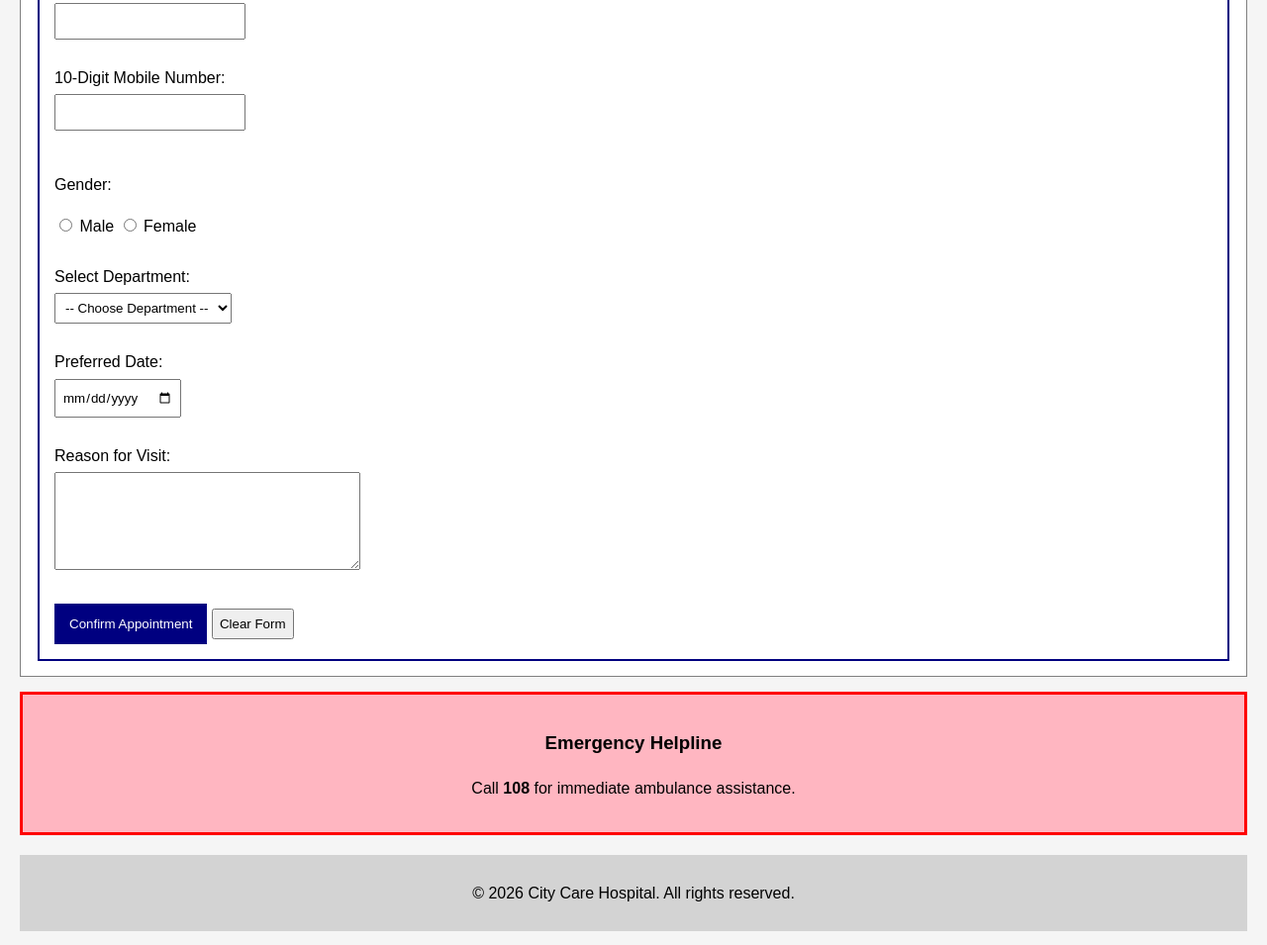
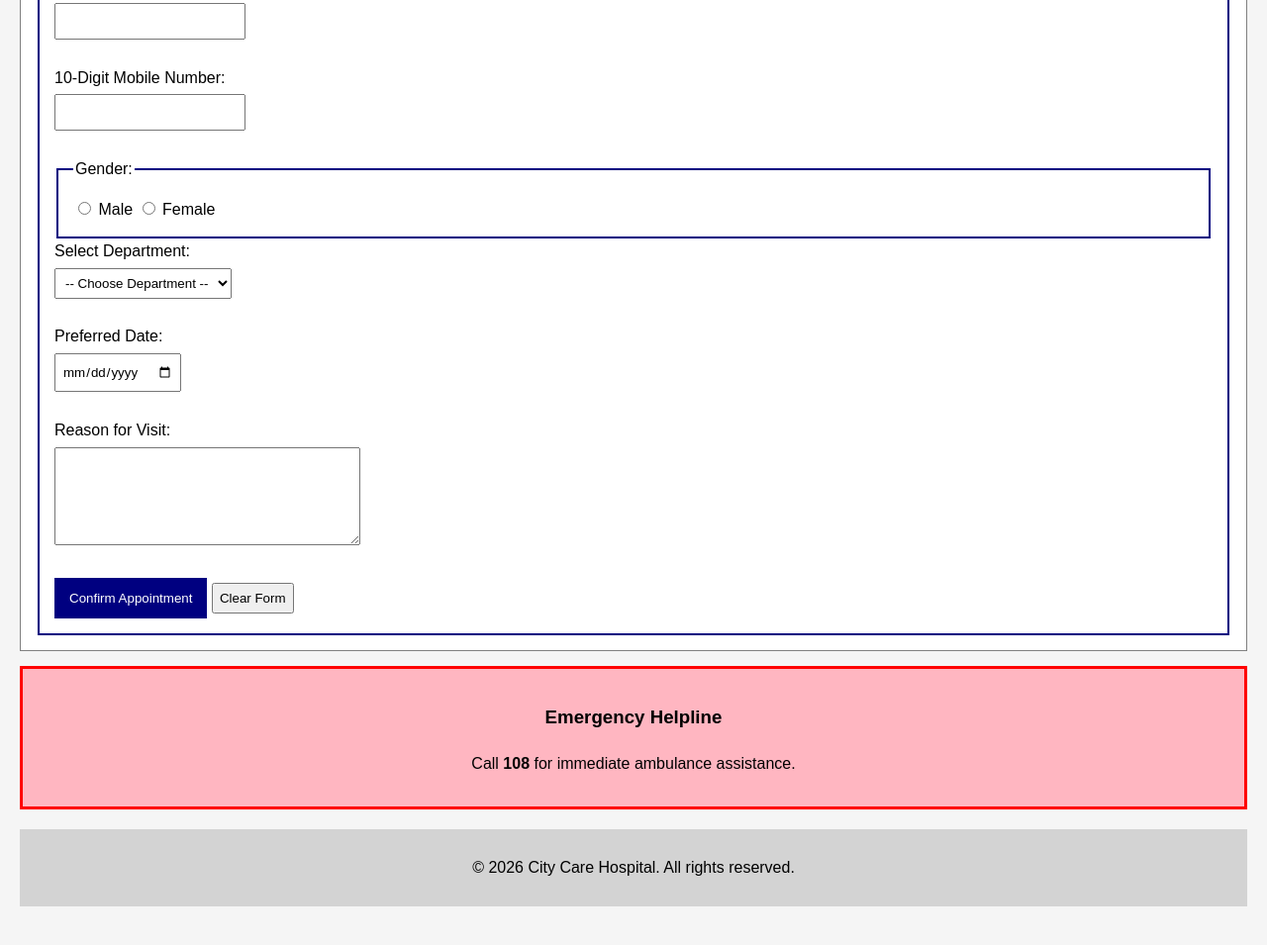
Before and after one commit to kl2600031253/Lab-Experiment-2-Refactor-to-Engineering-Grade-HTML-M1-, a plain HTML site: page index.html in a window 1280 px wide. Shown: the part 1079-2034 px from the top of the page at 99% size. Drawn offline with Linux system fonts and the light colour scheme.

Commit message:
Improve gender selection accessibility

```diff
--- a/index.html
+++ b/index.html
@@ -125,11 +125,15 @@
           <label for="patient-phone">10-Digit Mobile Number:</label><br>
           <input type="tel" id="patient-phone" name="patient_phone" pattern="[0-9]{10}" title="Enter a 10-digit mobile number" required><br><br>
 
-          <p>Gender:</p>
-          <input type="radio" id="male" name="gender" value="male" required>
-          <label for="male">Male</label>
-          <input type="radio" id="female" name="gender" value="female">
-          <label for="female">Female</label><br><br>
+          <fieldset>
+               <legend>Gender:</legend>
+
+              <input type="radio" id="male" name="gender" value="male" required>
+              <label for="male">Male</label>
+
+              <input type="radio" id="female" name="gender" value="female">
+              <label for="female">Female</label>
+          </fieldset>
 
           <label for="department">Select Department:</label><br>
           <select id="department" name="department" required>
```
